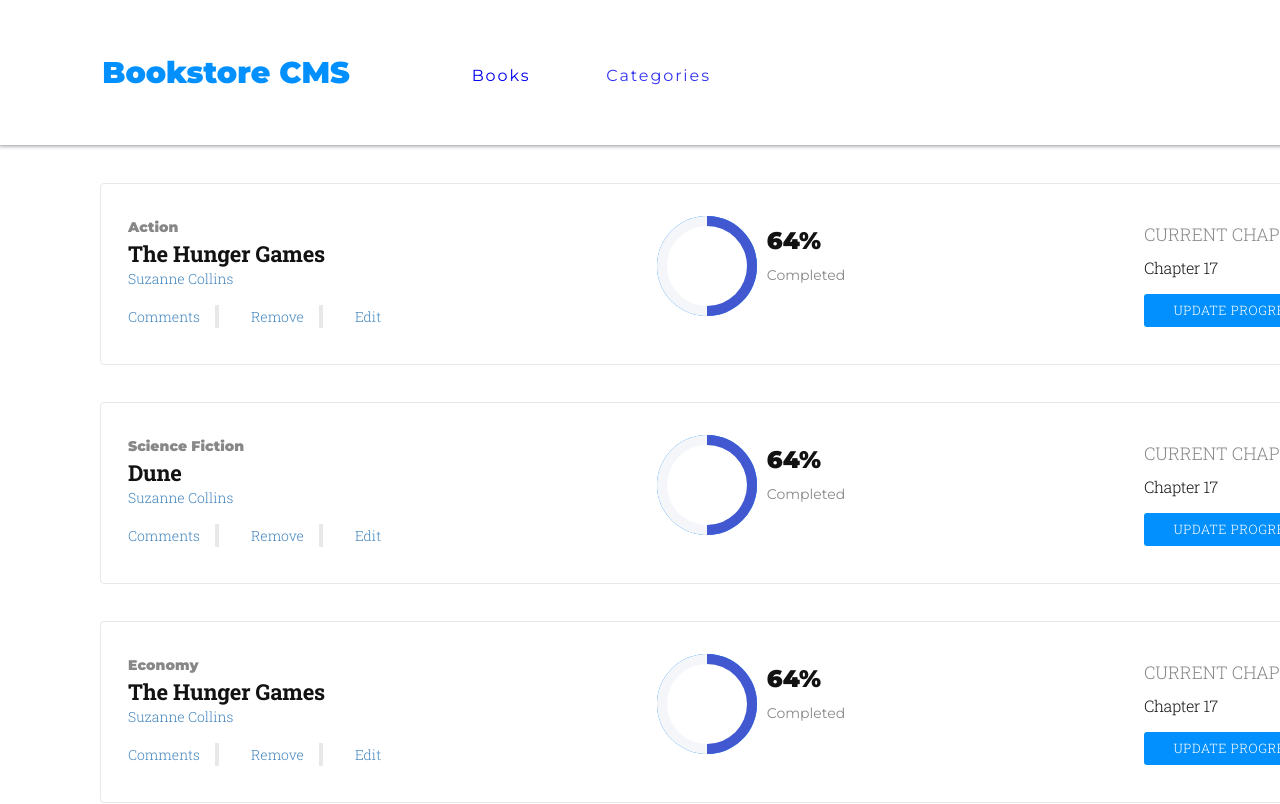
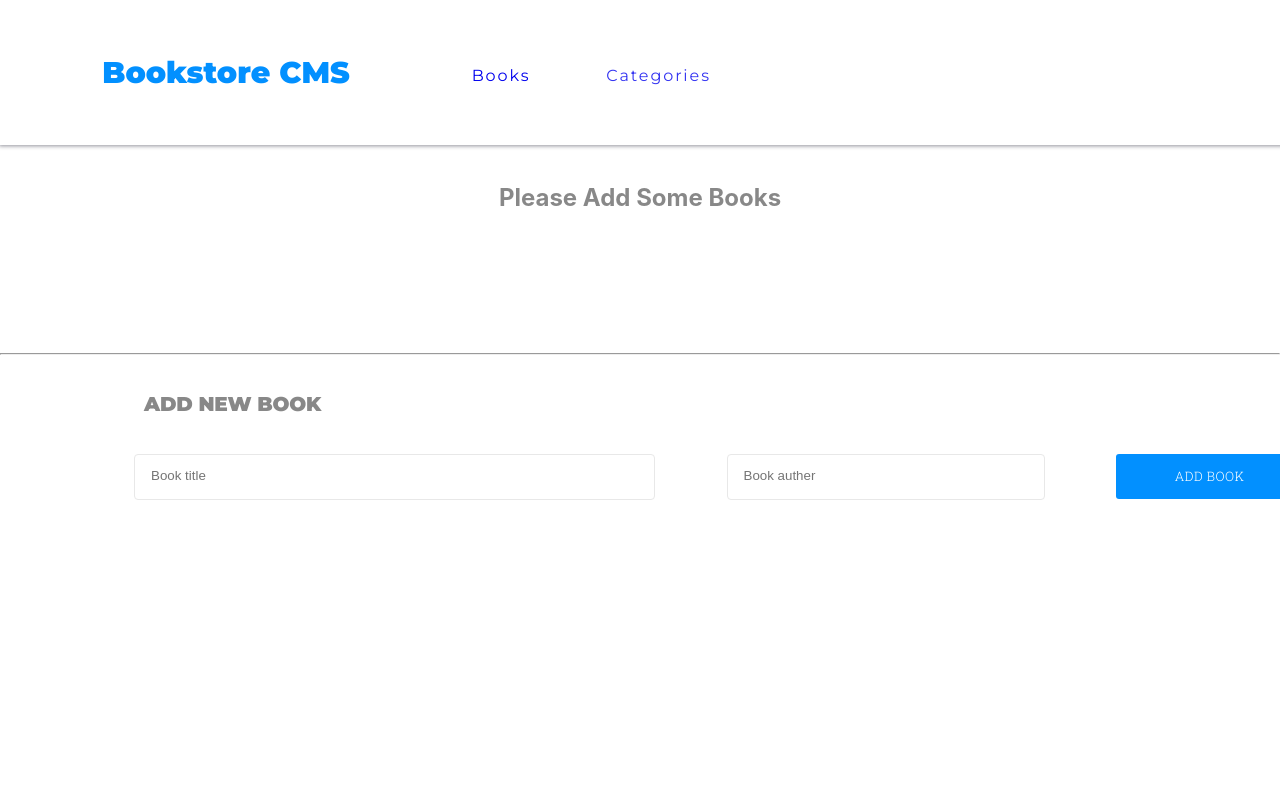
Before and after one commit to ahmed-al-farouq/Book-Store, a React (Create React App) app: page / in a window 1280 px wide. Shown: the top 804 px of the page. Built offline with nearby package versions, Linux system fonts and the light colour scheme.

Commit message:
Make the required changes

```diff
--- a/src/components/Books.jsx
+++ b/src/components/Books.jsx
@@ -1,31 +1,29 @@
 import React from 'react';
+import { useSelector } from 'react-redux';
 import Book from './booksPage/Book';
 import Form from './booksPage/Form';
 
 function Books() {
+  const books = useSelector((state) => state.booksReducer);
   return (
     <section style={{ marginBottom: '12rem' }}>
-      <Book
-        bookType="Action"
-        bookTitle="The Hunger Games"
-        autherName="Suzanne Collins"
-        percent="64%"
-        chapter="Chapter 17"
-      />
-      <Book
-        bookType="Science Fiction"
-        bookTitle="Dune"
-        autherName="Suzanne Collins"
-        percent="64%"
-        chapter="Chapter 17"
-      />
-      <Book
-        bookType="Economy"
-        bookTitle="The Hunger Games"
-        autherName="Suzanne Collins"
-        percent="64%"
-        chapter="Chapter 17"
-      />
+      {
+        books.length
+          ? (
+            books.map((book) => (
+              <Book
+                bookType="Action"
+                bookTitle={book.title}
+                autherName={book.author}
+                percent="64%"
+                chapter="Chapter 17"
+                key={book.id}
+                id={book.id}
+              />
+            ))
+          )
+          : <h2 style={{ textAlign: 'center', color: '#888888', height: '150px' }}>Please Add Some Books</h2>
+      }
       <hr />
       <Form />
     </section>
--- a/src/components/booksPage/Book.jsx
+++ b/src/components/booksPage/Book.jsx
@@ -26,9 +26,9 @@ function Book({
   autherName,
   percent,
   chapter,
+  id,
 }) {
   const dispatch = useDispatch();
-
   return (
     <BookDiv>
       <LeftSection>
@@ -41,7 +41,7 @@ function Book({
           <Li>
             Comments
           </Li>
-          <Li onClick={() => dispatch(removeBook())}>
+          <Li onClick={() => dispatch(removeBook(id))}>
             Remove
           </Li>
           <Li>
@@ -73,6 +73,7 @@ Book.propTypes = {
   autherName: propTypes.string.isRequired,
   percent: propTypes.string.isRequired,
   chapter: propTypes.string.isRequired,
+  id: propTypes.string.isRequired,
 };
 
 export default Book;
--- a/src/components/booksPage/Form.jsx
+++ b/src/components/booksPage/Form.jsx
@@ -1,34 +1,60 @@
-import React from 'react';
+import React, { useState } from 'react';
 import { useDispatch } from 'react-redux';
 import { v4 as uuidv4 } from 'uuid';
 import {
-  FormContainer, FormTitle, StyledForm, BookTitleInput, CategoriesInput, SubmitInput,
+  FormContainer, FormTitle, StyledForm, BookTitleInput, BookAuthorInput, SubmitInput, Error,
 } from './styles/formStyle';
 import { addBook } from '../../redux/books/books';
 
 function Form() {
   const dispatch = useDispatch();
+  const [title, setTitle] = useState('');
+  const [author, setAuthor] = useState('');
+  const [error, setError] = useState('');
   const addNewBook = () => {
     const newBook = {
       id: uuidv4(),
-      title: 'a',
-      author: 'awe',
+      title,
+      author,
     };
-    dispatch(addBook(newBook));
+    if (title.length && author.length) {
+      dispatch(addBook(newBook));
+      setTitle('');
+      setAuthor('');
+    } else if (!title.length && !author.length) {
+      setError('Please add book title & author');
+    } else if (!author.length) {
+      setError('Please add book author');
+    } else {
+      setError('Please add book title');
+    }
   };
-
+  const handelTitleChange = (e) => {
+    setTitle(e.target.value);
+  };
+  const handelAuthorChange = (e) => {
+    setAuthor(e.target.value);
+  };
   return (
     <FormContainer>
       <FormTitle>ADD NEW BOOK</FormTitle>
       <StyledForm>
-        <BookTitleInput type="text" placeholder="Book title" />
-        <CategoriesInput list="categories" placeholder="Categories" />
-        <datalist id="categories">
-          <option value="Action" label="action" />
-          <option value="Science Fiction" label="science fiction" />
-          <option value="Economy" label="economy" />
-        </datalist>
+        <BookTitleInput
+          type="text"
+          placeholder="Book title"
+          onChange={handelTitleChange}
+          value={title}
+        />
+        <BookAuthorInput
+          type="text"
+          placeholder="Book auther"
+          onChange={handelAuthorChange}
+          value={author}
+        />
         <SubmitInput type="button" value="ADD BOOK" onClick={addNewBook} />
+        <Error>
+          {error}
+        </Error>
       </StyledForm>
     </FormContainer>
   );
--- a/src/components/booksPage/styles/formStyle.js
+++ b/src/components/booksPage/styles/formStyle.js
@@ -16,13 +16,14 @@ const FormTitle = styled.h2`
 
 const StyledForm = styled.form`
   display: flex;
+  flex-wrap: wrap;
   justify-content: space-between;
   align-item: center;
   margin-bottom: 30px;
 `;
 
 const BookTitleInput = styled.input`
-  width: 42.5rem;
+  width: 30.5rem;
   height: 1.813rem;
   margin: 1.188rem 2.125rem 0;
   padding: 0.375rem 0.938rem 0.563rem 1rem;
@@ -32,7 +33,7 @@ const BookTitleInput = styled.input`
   outline: none;
 `;
 
-const CategoriesInput = styled.input`
+const BookAuthorInput = styled.input`
   width: 17.813rem;
   height: 1.813rem;
   margin: 1.188rem 2.125rem 0;
@@ -62,6 +63,13 @@ const SubmitInput = styled.input`
   cursor: pointer;
 `;
 
+const Error = styled.span`
+  width: 50%;
+  font-family: 'Roboto Slab', serif;
+  text-transform: uppercase;
+  margin: 1.188rem 2.325rem 0;
+  color: #b31c1c;
+`;
 export {
-  FormContainer, FormTitle, StyledForm, BookTitleInput, CategoriesInput, SubmitInput,
+  FormContainer, FormTitle, StyledForm, BookTitleInput, BookAuthorInput, SubmitInput, Error,
 };
```
